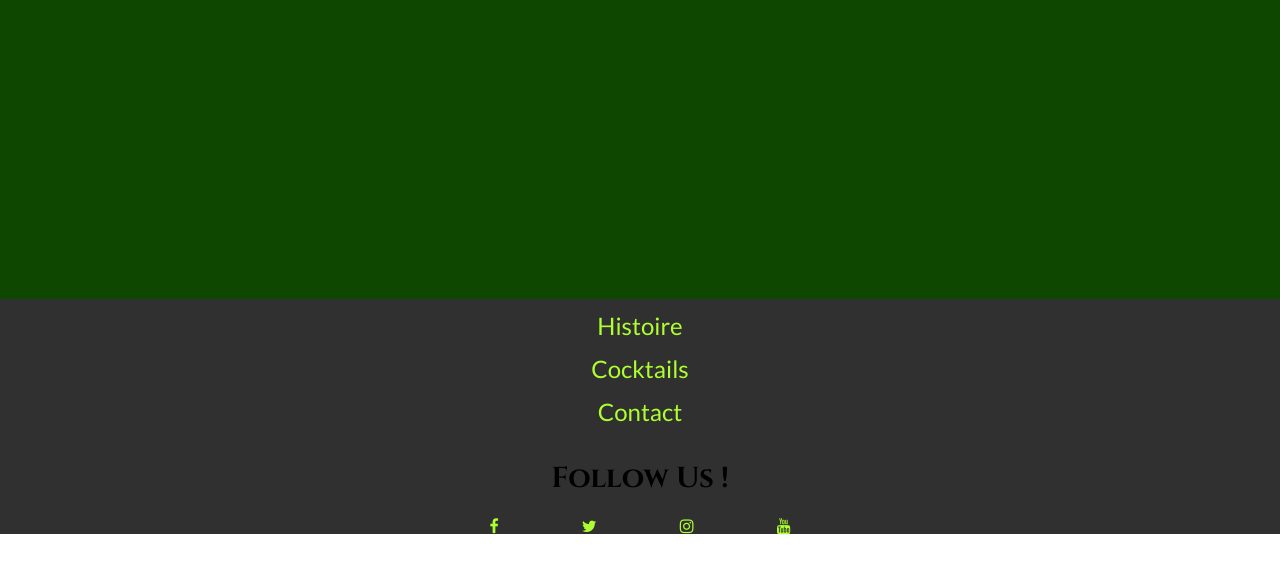
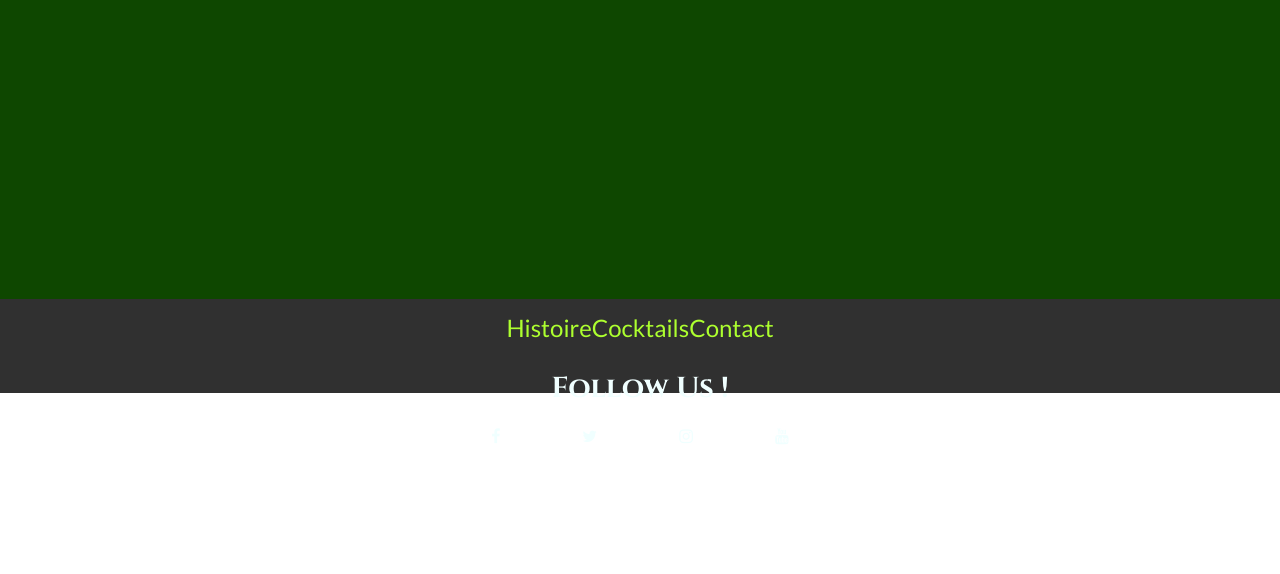
Before and after one commit to GeraldB69/lareligieuse, a PHP site: page / in a window 1280 px wide. Shown: the part 152-726 px from the top of the page. Run offline with PHP 8.4, Linux system fonts and the light colour scheme.

Commit message:
Placement des logos RS, intégration Media Queries

```diff
--- a/nav.css
+++ b/nav.css
@@ -13,6 +13,14 @@ a:visited {
     text-decoration:none;
 }
 
+.rsfooter a:link {
+    color: azure;
+}
+
+.rsfooter a:visited {
+    color: azure;
+}
+
 
 /* HEADER */
 
@@ -24,6 +32,7 @@ header {
     align-items: center;
     padding: 10px 10px;
     border-bottom: 1px solid rgb(44, 44, 44);
+    font-size: 0.5em;
 }
 
 h1 {
@@ -66,46 +75,95 @@ footer {
     display: flex;
     flex-direction: column;
     align-items: center;
+    justify-content:space-between;
     background-color: rgb(48, 48, 48);
-    height:auto;
+    height:80px;
+    padding: 7px;
 }
 
-footer div ul li {
+footer .linkfooter ul {
     display: flex;
     flex-direction: row;
-    justify-content: center;
+    font-family: 'Lato', sans-serif;
+    padding-left: 0px;
+    font-size: 1em;
 }
 
 h3 {
     display: flex;
     justify-content: center;
     font-family: 'Cinzel', serif;
-    font-size: 1.8em;
+    font-size: 1em;
+    color: azure;
 }
 
-ul {
-    display: flex;
-    flex-direction: column;
-    padding-left: 0px;
-    line-height: 1.8em;
-    justify-content: center;
-}
-
-.linkfooter {
-    display: flex;
-    justify-content: center;
-    font-family: 'Lato', sans-serif;
-    margin: 5px;
-    font-size: 1.5em;
-}
 
 .rsfooter {
     display: flex;
     justify-content: space-around;
-    width: 30%;
+    width: 80%;
 }
 
+/*MEDIAQUERIES*/
+
 @media screen and (min-width:490px){
+    a:link {
+        color: greenyellow;
+        text-decoration:none;
+    }
+
+    a:visited {
+        color: greenyellow;
+        text-decoration:none;
+    }
+
+
+    /* HEADER */
+
+
+    header {
+        display: flex;
+        background-color: rgb(48, 48, 48);
+        justify-content: space-between;
+        align-items: center;
+        padding: 10px 10px;
+        border-bottom: 1px solid rgb(44, 44, 44);
+        font-size: 1em;
+    }
+
+    h1 {
+        display: flex;
+        font-family: 'Cinzel', serif;
+        font-size: 3em;
+        color: greenyellow;
+        text-shadow: 2px 2px 2px rgb(32, 32, 32);
+    }
+
+    nav {
+        display: flex;
+        justify-content: center;
+        height: auto;
+    }
+
+    .nav {
+        display: flex;
+        justify-content: center;
+        font-size: 2em;
+        font-family: 'Lato', sans-serif;
+        padding:0.2em;
+    }
+
+
+    /* CONTENT */
+
+    .content {
+        display: flex;
+     height: 300px;
+        background-color: rgb(14, 71, 0);
+    }
+
+    /* FOOTER */
+
     footer {
         display: flex;
         flex-direction: column;
@@ -141,5 +199,6 @@ ul {
     .rsfooter {
         display: flex;
         width: 30%;
+        margin-bottom: 15px;
     }
 }
```
